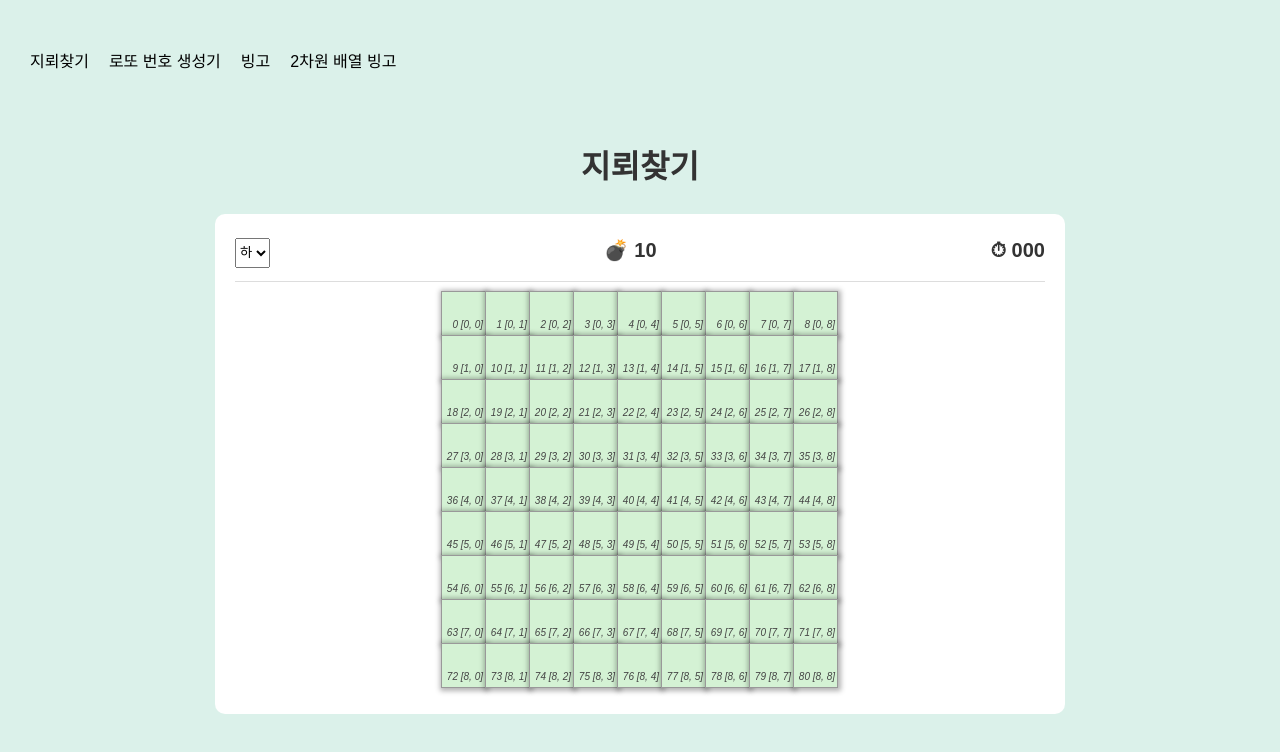
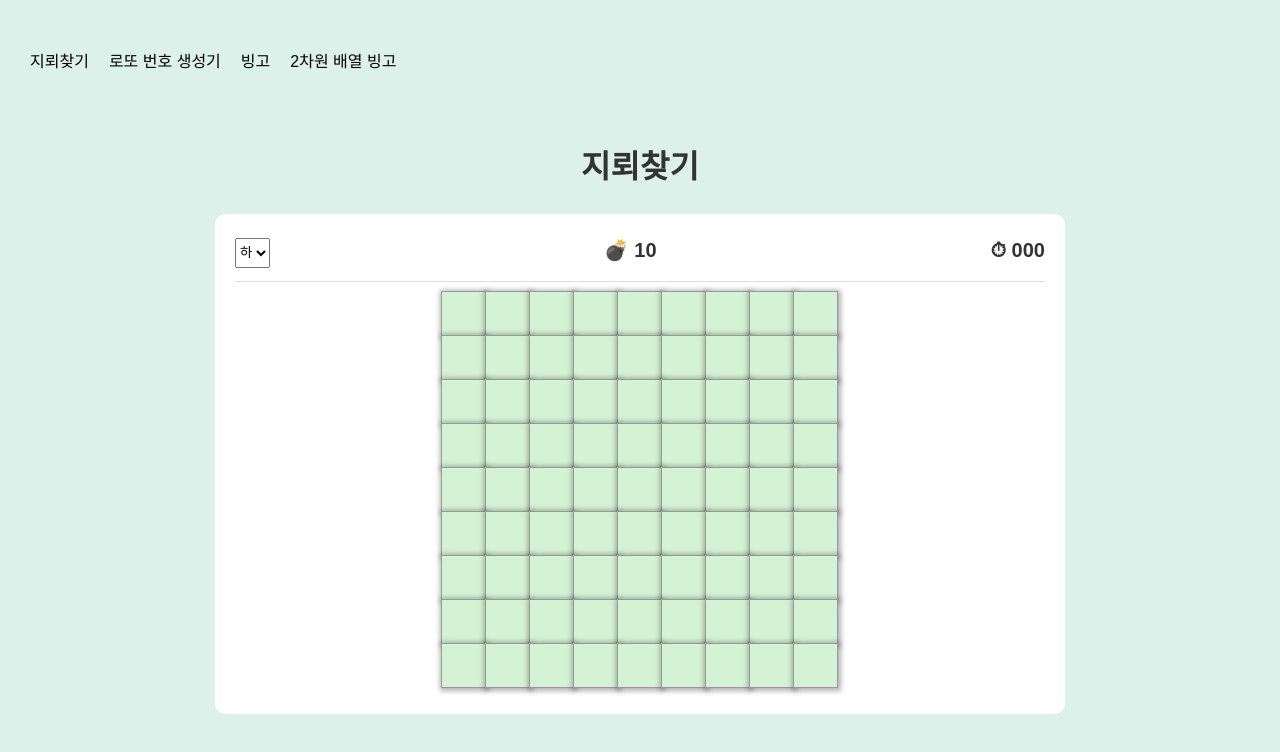
Before and after one commit to jujjh/lotto, a Vue app: page / in a window 1280 px wide. Shown: the top 752 px of the page. Built offline with nearby package versions, Linux system fonts and the light colour scheme; a web font is replaced by a local one.

Commit message:
♻️ [minesweeper] 전체적인 소스 정리
- 타입스크립트 미적용 된 부분 적용
- 타입오류 수정
- 한 함수에서 여러 기능 사용되는 부분 기능 분리
- 첫번째 셀 안열리는 오류 수정

```diff
--- a/src/views/Minesweeper.vue
+++ b/src/views/Minesweeper.vue
@@ -61,13 +61,13 @@ let mineList: number[] = []
 let pinList: number[] =  []
 let board = ref<Ground[][]>([])
 
-const showReStar = () => {
+const showReStar = (): void => {
   setTimeout(() => {
     isGameEnd.value = true
   }, 2000)
 }
 
-const minesOpen = () => {
+const minesOpen = (): void => {
   mineList.forEach(index => {
     let [y, x] = getCoord(index)
     board.value[y][x].isOpen = true
@@ -75,13 +75,14 @@ const minesOpen = () => {
   showReStar()
 }
 
-const isClear = () => {
+const isClear = (): void => {
+  let mineFind: boolean[] = []
   mineList.forEach(index => {
     let [y, x] = getCoord(index)
-    pinList.push(board.value[y][x].isPin ? true : false)
+    mineFind.push(board.value[y][x].isPin ? true : false)
   })
 
-  if (pinList.indexOf(false) === -1) {
+  if (mineFind.indexOf(false) === -1) {
     resultText.value = '🎉Clear!🎉'
     showReStar()
 
@@ -91,8 +92,8 @@ const isClear = () => {
 }
 
 
-let interval: any = null
-const timeStart = () => {
+let interval: number | undefined
+const timeStart = (): void => {
   isPlay.value = true
 
   let timeNum: number = 0
@@ -148,7 +149,11 @@ const init = (): void => {
 }
 init()
 
-
+/**
+ * 셀 존재 여부를 체크하는 함수들
+ * @param y
+ * @param x
+ */
 const topLeftCheck = (y: number, x: number): boolean => {
   return y - 1 >= 0 && x - 1 >= 0 ? true : false
 }
@@ -223,14 +228,13 @@ const setMinCount = (): void => {
 }
 
 const setMine = (): void => {
-  mineList.sort((a, b) => a - b).map(item => {
-    let x = item % cellX
-    let y = Math.floor(item / cellX)
+  mineList.sort((a, b) => a - b).map(index => {
+    const [y, x] = getCoord(index)
     board.value[y][x].isMine = true
   })
 
   setMinCount()
-  isOpen(firstCoord[0], firstCoord[1])
+  cellCheck(firstCoord[0], firstCoord[1])
 }
 
 const setRondomMine = (): void => {
@@ -261,6 +265,7 @@ const nearCheck = (y: number, x: number): number[] => {
 }
 
 const isNearMine = (y: number, x: number): void => {
+
   if (board.value[y][x].isSafe) {
     return
   }
@@ -273,24 +278,45 @@ const isNearMine = (y: number, x: number): void => {
   if (board.value[y][x].isPin) {
     board.value[y][x].isPin = false
     mines.value++
-    removePin(y, x)
+    pinList = []
   }
 
   nearCheck(y, x).forEach(index => {
-    if (index > 0) {
+    if (index > -1) {
       const [y, x] = getCoord(index)
       safeList.push(!board.value[y][x].isMine ? [y, x] : [-1, -1])
     }
   })
 
-  if([...safeList].join('').includes('-1')) {
+  if ([...safeList].join('').includes('-1')) {
     return
   }
 
   safeList.forEach(cell => isNearMine(cell[0], cell[1]))
 }
 
-const isOpen = (y: number, x: number): void => {
+
+/**
+ * Cell에 핀 또는 지뢰가 없을때 cellOpen 실행.
+ * 지뢰가 있을때 게임 종료
+ * @param {y} cell 좌표 y값
+ * @param {x} cell 좌표 x값
+ */
+const cellCheck = (y: number, x: number): void => {
+  if (!board.value[y][x].isPin && !board.value[y][x].isMine) {
+    cellOpen(y, x)
+  } else if (board.value[y][x].isMine) {
+    resultText.value = '💣펑! 💀💀💀 '
+    gameAnd()
+  }
+}
+
+/**
+ * 배치된 지뢰가 없을때 지뢰 배치 후 cell 오픈
+ * @param {y} cell 좌표 y값
+ * @param {x} cell 좌표 x값
+ */
+const cellOpen = (y: number, x: number): void => {
   if (mineList.length === 0) {
     firstIndex = getIndex(y, x)
     firstCoord = [y, x]
@@ -303,11 +329,6 @@ const isOpen = (y: number, x: number): void => {
     setRondomMine()
     time.value = '000'
     timeStart()
-  } else if (board.value[y][x].isPin) {
-    return
-  } else if (board.value[y][x].isMine) {
-    resultText.value = '💣펑! 💀💀💀 '
-    gameAnd()
 
   } else {
     console.log('click ---- > ', y, x)
@@ -322,8 +343,6 @@ const gameStart = (): void => {
 }
 
 const setPin = (y: number, x: number): void => {
-  let pinIdx: number = y * cellY + x
-
   if (board.value[y][x].isOpen) {
     return
   }
@@ -338,10 +357,15 @@ const setPin = (y: number, x: number): void => {
 }
 
 let hintList: number[] = []
+/**
+ * 마우스 좌/우 동시 클릭시 힌트 체크 영역 표시
+ * @param {y} cell 좌표 y값
+ * @param {x} cell 좌표 x값
+ */
 const getHint = (y: number, x: number): void => {
   hintList = []
   if (!board.value[y][x].isOpen) {
-    isOpen(y, x)
+    cellCheck(y, x)
     return
   }
 
@@ -355,11 +379,12 @@ const getHint = (y: number, x: number): void => {
 
   nearCheck(y,x).forEach(index => {
     if (index > 0) {
-      const [y,x] = getCoord(index)
-      if (!board.value[y][x].isPin && !board.value[y][x].isOpen) {
-        board.value[y][x].ishint = true
+      const [cellY,cellX] = getCoord(index)
+      if (!board.value[cellY][cellX].isPin && !board.value[cellY][cellX].isOpen) {
+        board.value[cellY][cellX].ishint = true
         hintList.push(index)
-      } else if (board.value[y][x].isPin) {
+
+      } else if (board.value[cellY][cellX].isPin) {
         nearPin.push(index)
       }
     }
@@ -372,32 +397,34 @@ const getHint = (y: number, x: number): void => {
   if (nearPin.length === nearMine.length) {
     for (let i = 0; i < nearPin.length; i++) {
       if (nearPin[i] !== nearMine[i]) {
-        console.log('핀 잘못 꼽았다')
+        const [mineY, mineX] = getCoord(nearMine[i])
         isNearOpen = false
-        break;
+        cellOpen(mineY, mineX)
+        break
       }
     }
 
     if (isNearOpen) {
       hintList.forEach(index => {
         const [y, x] = getCoord(index)
-        isOpen(y, x)
+        cellOpen(y, x)
       })
     }
   }
 }
 
 let hint: boolean = false
-const cellMouseDown = (event: any, coord: number[]): void => {
-  let [y, x] = coord
-
-  if (event.button === 0 && event.buttons === 3 || event.button === 2 && event.buttons === 3) {
+const cellMouseDown = (event: any, y: number, x: number): void => {
+  const left = event.button === 0
+  const right = event.button === 2
+  const letftRight = event.buttons === 3
+  if (left && letftRight || right && letftRight) {
     hint = true
     if (board.value[y][x].isOpen) {
       getHint(y,x)
 
     } else {
-      isOpen(y, x)
+      cellCheck(y, x)
     }
 
   } else {
@@ -405,16 +432,15 @@ const cellMouseDown = (event: any, coord: number[]): void => {
   }
 }
 
-const cellMouseUp = (event: any, coord: number[]): void => {
-  let [y, x] = coord
+const cellMouseUp = (event: any, y: number, x: number): void => {
   if (hint) {
     hintList.forEach(index => {
-      const [y, x] = getCoord(index)
-      board.value[y][x].ishint = false
+      const [hintY, hintX] = getCoord(index)
+      board.value[hintY][hintX].ishint = false
     })
 
   } else if (event.button === 0 && event.buttons === 0) {
-    isOpen(y, x)
+    cellCheck(y, x)
 
   } else if (event.button === 2 && event.buttons === 0) {
     setPin(y, x)
@@ -461,15 +487,15 @@ const cellMouseUp = (event: any, coord: number[]): void => {
 
             <div
               :class="['grid', `level-${level}`, {'open': cell.isOpen}]"
-              @mousedown.prevent="cellMouseDown($event, [indexY, indexX])"
-              @mouseup.prevent="cellMouseUp($event, [indexY, indexX])"
+              @mousedown.prevent="cellMouseDown($event, indexY, indexX)"
+              @mouseup.prevent="cellMouseUp($event, indexY, indexX)"
               @contextmenu.prevent
               >
                 <div
                   class="hint"
                   v-if="cell.ishint && !cell.isOpen">
                 </div>
-                <i>{{ indexY * 9 + indexX }} [{{indexY}}, {{ indexX }}]</i>
+
                 <span
                   :class="['count', `count-${cell.mineCount}`]"
                   v-if="cell.mineCount > 0 && !cell.isMine && cell.isOpen">
```
Also changed, not shown: 1 other file (tests, documents, lock files or other folders).
